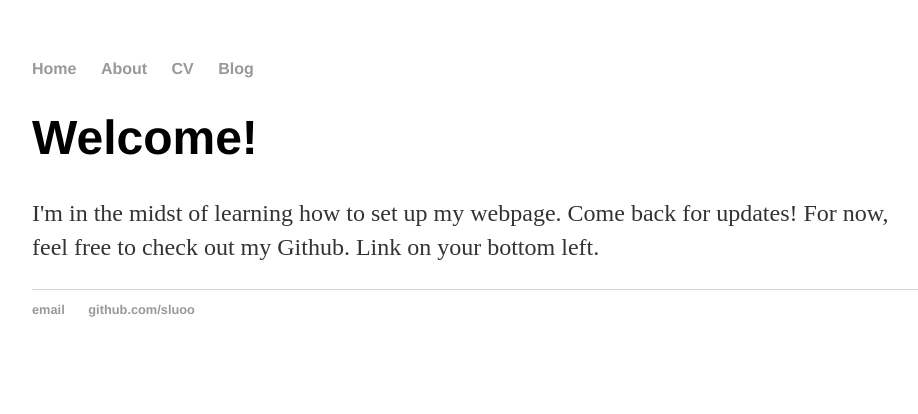
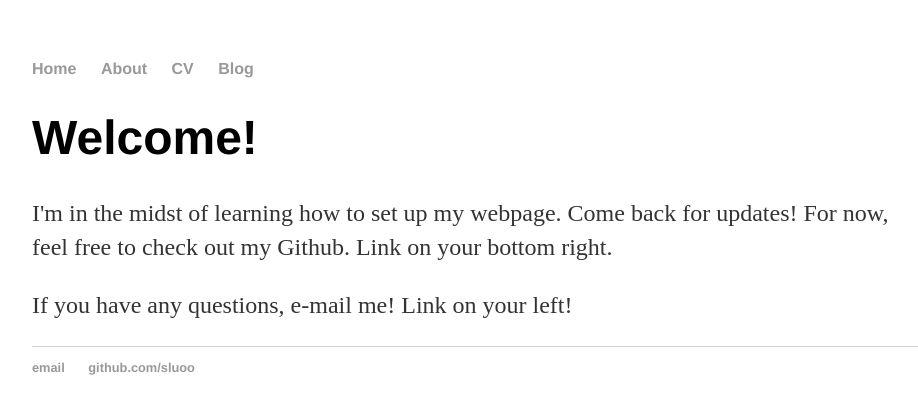
Before and after one commit to sluoo/sluoo.github.io, a Jekyll site: the page built from index.html, in a window 1280 px wide. Shown: the top 414 px of the page, without its empty margins (160-1078 px from the left). Built offline with Jekyll 4.4.1, drawn with Linux system fonts in a browser that asks for light colours.

Commit message:
Update index.html

```diff
--- a/index.html
+++ b/index.html
@@ -4,5 +4,6 @@ title: Sherry Luo, M.Sc. in Statistics
 ---
 <div class="blurb">
 	<h1>Welcome!</h1>
-	<p>I'm in the midst of learning how to set up my webpage. Come back for updates! For now, feel free to check out my Github. Link on your bottom left. </p>
+	<p>I'm in the midst of learning how to set up my webpage. Come back for updates! For now, feel free to check out my Github. Link on your bottom right. </p>
+	<p> If you have any questions, e-mail me! Link on your left! </p>
 </div><!-- /.blurb -->
```
